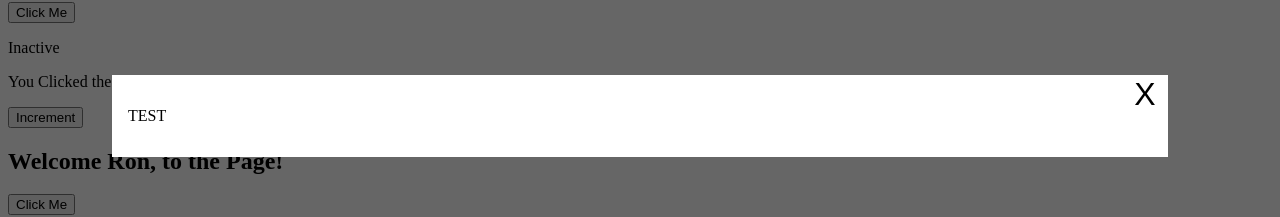
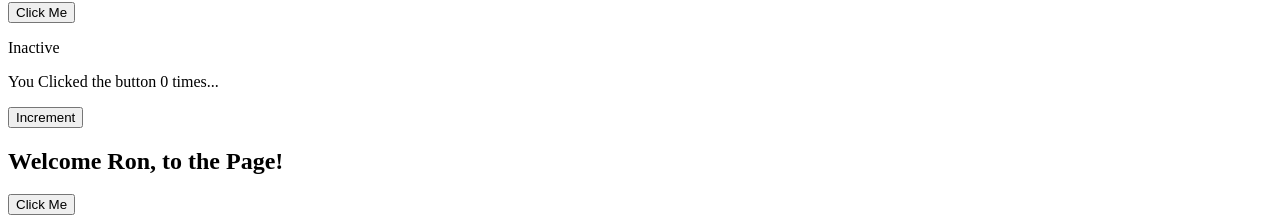
Before and after one commit to zunerz671/Day-1-React, a React (Vite) app in the folder blog-frontend-2.0/: page / in a window 1280 px wide. Shown: the part 284-501 px from the top of the page. Built offline with nearby package versions, Linux system fonts and the light colour scheme; no server answers.

Commit message:
info window functionality expanded to include close, and linked info to backend information.

```diff
--- a/blog-frontend-2.0/src/PostPage.jsx
+++ b/blog-frontend-2.0/src/PostPage.jsx
@@ -10,6 +10,10 @@ export function PostPage() {
 
   const[posts, setPosts] = useState([]);
 
+  const[isPostShowVisible, setIsPostShowVisible] = useState(false);
+
+  const[currentPost, setCurrentPost] = useState({});
+
   const handleIndex = () => {
     axios.get("http://localhost:3000/posts").then((response) => {
       console.log(response.data);
@@ -20,6 +24,8 @@ export function PostPage() {
 
   const handleShow = (post) => {
     console.log("handleShow", post);
+    setIsPostShowVisible(true);
+    setCurrentPost(post);
   }
 
   useEffect(handleIndex, []);
@@ -28,8 +34,9 @@ export function PostPage() {
     <div>
       <PostNew />
       <PostIndex posts_prop={posts} onShow={handleShow} />
-      <Modal show={true}>
-        <p>TEST</p>
+      <Modal show={isPostShowVisible} onClose={() => setIsPostShowVisible(false)}>
+        <h2>Title: {currentPost.title}</h2>
+        <p>Body: {currentPost.body}</p>
       </Modal>
     </div>
   );
```
